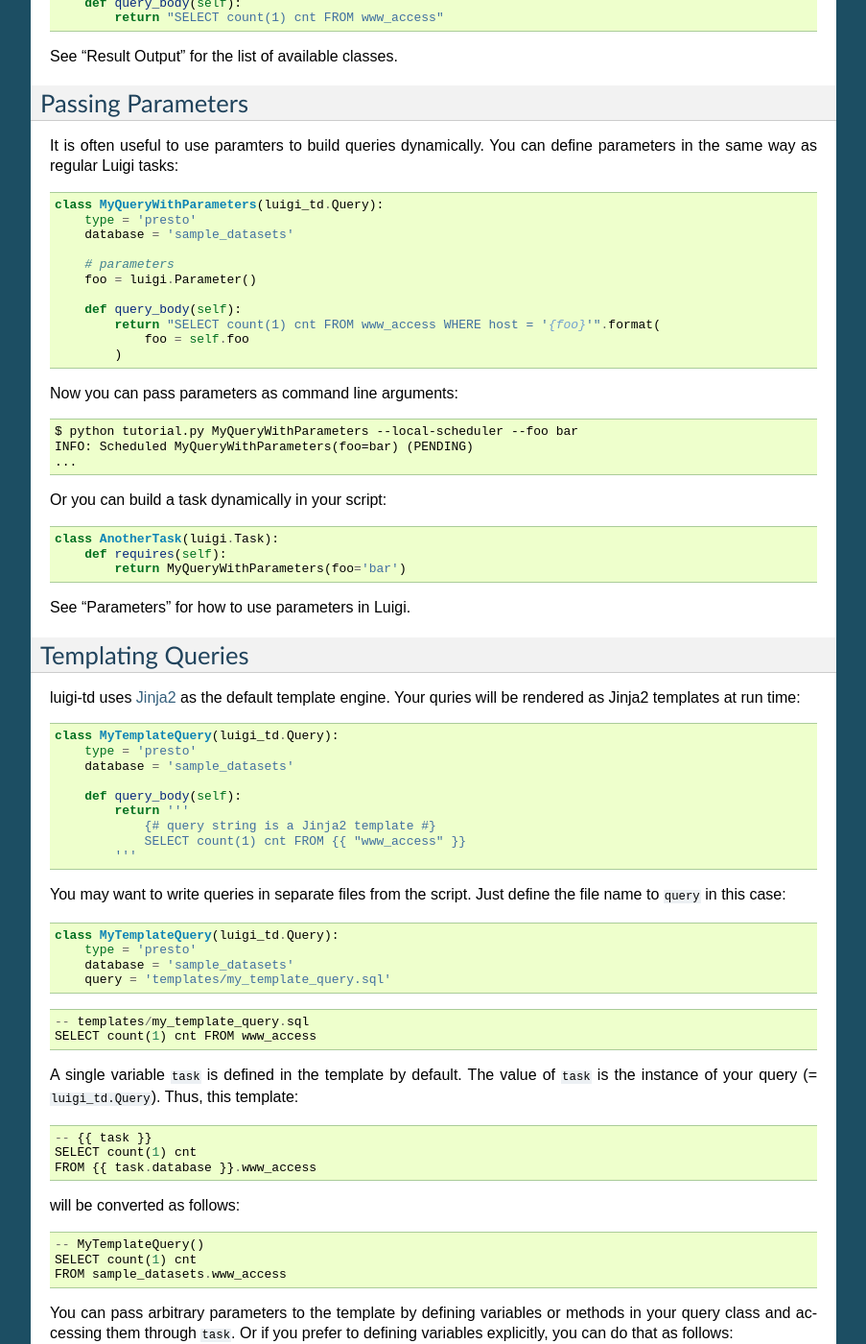
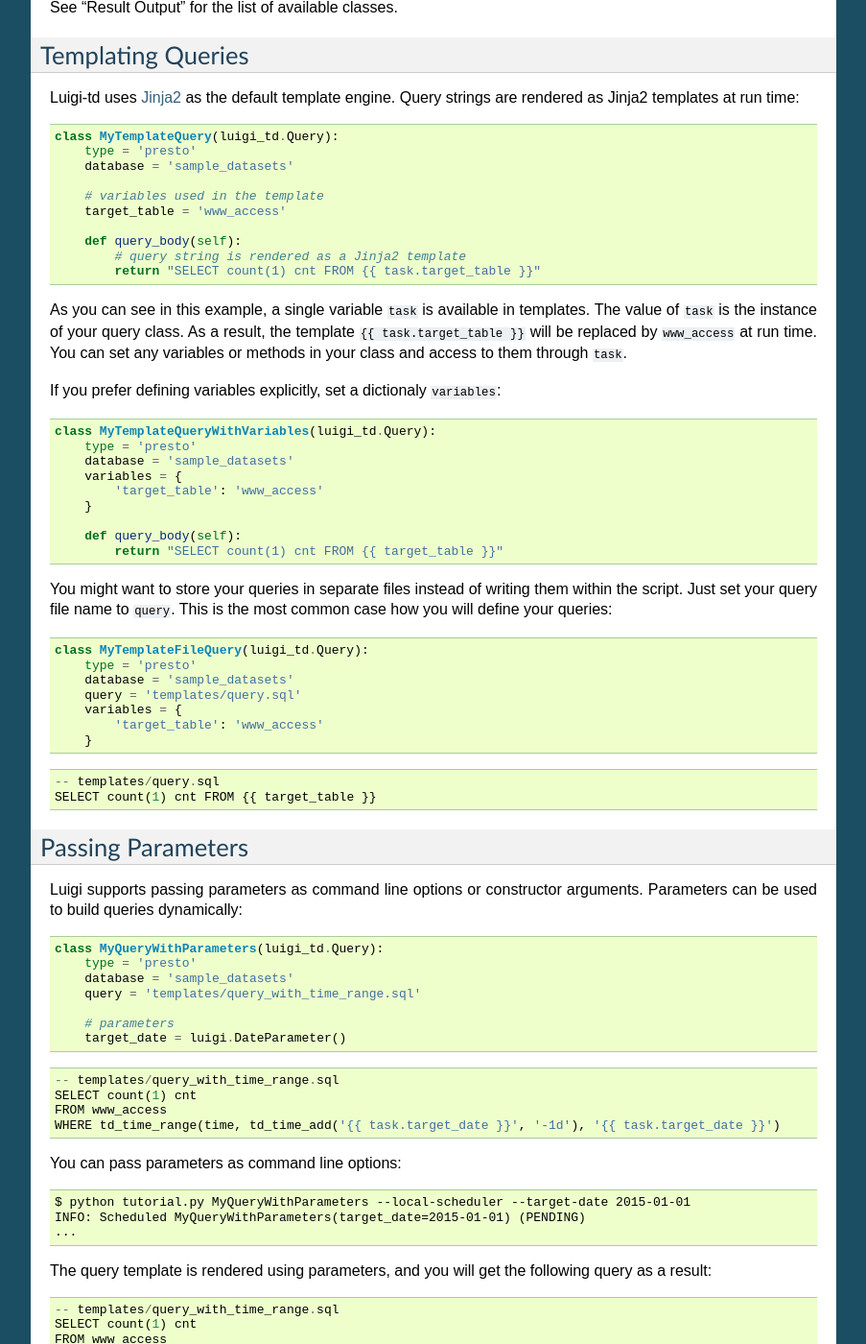
Before and after one commit to treasure-data/luigi-td, a Sphinx documentation site: the page built from docs/gettingstarted.rst, in a window 1280 px wide and 1400 px high, scrolled down 3670 px. Shown: the whole window at 96% size, without its empty margins (198-1101 px from the left). Built offline with Sphinx 7.4.7, drawn with Linux system fonts in a browser that asks for light colours; some of the changed text lies outside the part shown.

Commit message:
Update the tutorial and make it work.

```diff
--- a/docs/gettingstarted.rst
+++ b/docs/gettingstarted.rst
@@ -5,7 +5,7 @@
 Installation
 ============
 
-Assuming you have already installed Python, you can install luigi-td by ``pip``::
+Assuming you have already installed Python, you can install Luigi-td by ``pip``::
 
   $ pip install luigi-td
 
@@ -18,11 +18,11 @@
 
 If you have a configuration file for Luigi (``/etc/luigi/client.cfg`` by default), you can add a ``[td]`` section in it::
 
-  # configuration for luigi
+  # configuration for Luigi
   [core]
-  error-email: luigi@example.com
+  error-email: you@example.com
 
-  # configuration for luigi-td
+  # configuration for Luigi-td
   [td]
   api-key: 1/1c410625...
 
@@ -131,11 +131,9 @@
 Processing the Result
 =====================
 
-At the time our second query ``MyQueryResult`` is called, the query result has not been downloaded yet.  Unless it is adequately small, you should save the result into a local file before processing so you can avoid downloading it again on errors.  That's why we need another step in our data workflow.
+At the time our second query ``MyQueryResult`` is called, the query result has not been downloaded yet.  Unless it is adequately small, you should save the result into a local file before processing so you can avoid downloading it twice on processing errors.  That's why we need another step in our data workflow.
 
-Suppose you had a bug in your data processing code.  If you didn't save the result, you would run the same query and download the result again and again until you successfully fixed the bug.  You shouldn't do that.  Instead, you can easily save the result locally and let Luigi to skip running the same query.
-
-The ``dump()`` method, combined with ``luigi.LocalTarget``, can be used for saving query results to local files::
+Suppose you had a bug in your data processing code.  If you didn't save the result, you would run the same query again and again until you fixed the bug.  Instead, you can use the ``dump()`` method, combined with ``luigi.LocalTarget``, to save query results to local files and let Luigi to skip running the same query::
 
   class MyQueryResultDump(luigi.Task):
       def requires(self):
@@ -163,124 +161,116 @@
 Outputting the Result
 =====================
 
-You might want to send the results of queries to some cloud services, instead of saving them to your local machine.  luigi-td supports various output classes that transfer the results to remote servers, either directly from Treasure Data or indirectly through an intermediate server.
+You might want to send query results to cloud services without saving them to your local machine.  Luigi-td supports various output classes that transfer the results to remote servers, either directly from Treasure Data or indirectly through an intermediate server.
 
-The primitive way of using result outputs is to define ``result_url``::
+The primitive way of using result outputs is to set ``result_url`` in your query class::
 
   class MyOutputQuery(luigi_td.Query):
       type = 'presto'
       database = 'sample_datasets'
 
-      # the output does to S3
+      # the output goes to S3
       result_url = 's3://XXX/my_output_bucket'
 
       # alternatively, you can define a property
-      @property
-      def result_url(self):
-          return 's3://XXX/my_output_bucket'
+      # @property
+      # def result_url(self):
+      #     return 's3://XXX/my_output_bucket'
 
       def query_body(self):
           return "SELECT count(1) cnt FROM www_access"
 
-See `Job Result Output <http://docs.treasuredata.com/categories/result>`_ for the list of available result output options.
+See `Job Result Output <http://docs.treasuredata.com/categories/result>`_ for the list of available result output targets.
 
-It is sometimes convenient to use pre-defined output classes.  For example, you can mixin ``luigi_td.S3ResultOutput`` to your query and get the result output to Amazon S3::
+Luigi-td provides several pre-defined output classes for convenience.  For example, you can mixin ``luigi_td.S3ResultOutput`` to your query and get the result output to Amazon S3::
 
-  class MyOutputQuery(luigi_td.Query, luigi_td.S3ResultOutput):
+  class MyQueryResultOutput(luigi_td.Query, luigi_td.S3ResultOutput):
       type = 'presto'
       database = 'sample_datasets'
 
-      aws_access_key_id = 'xxx'
-      aws_secret_access_key = 'xxx'
-      s3_bucket = 'my_output_bucket'
-      s3_prefix = 'luigi-td/output/'
+      aws_access_key_id = '...'
+      aws_secret_access_key = '...'
+      s3_path = 'my_output_bucket/luigi-td/file.csv'
 
       def query_body(self):
           return "SELECT count(1) cnt FROM www_access"
 
 See "Result Output" for the list of available classes.
 
-Passing Parameters
-==================
-
-It is often useful to use paramters to build queries dynamically.  You can define parameters in the same way as regular Luigi tasks::
-
-  class MyQueryWithParameters(luigi_td.Query):
-      type = 'presto'
-      database = 'sample_datasets'
-
-      # parameters
-      foo = luigi.Parameter()
-
-      def query_body(self):
-          return "SELECT count(1) cnt FROM www_access WHERE host = '{foo}'".format(
-              foo = self.foo
-          )
-
-Now you can pass parameters as command line arguments::
-
-  $ python tutorial.py MyQueryWithParameters --local-scheduler --foo bar
-  INFO: Scheduled MyQueryWithParameters(foo=bar) (PENDING)
-  ...
-
-Or you can build a task dynamically in your script::
-
-  class AnotherTask(luigi.Task):
-      def requires(self):
-          return MyQueryWithParameters(foo='bar')
-
-See "Parameters" for how to use parameters in Luigi.
-
 Templating Queries
 ==================
 
-luigi-td uses `Jinja2 <http://jinja.pocoo.org/>`_ as the default template engine.  Your quries will be rendered as Jinja2 templates at run time::
+Luigi-td uses `Jinja2 <http://jinja.pocoo.org/>`_ as the default template engine.  Query strings are rendered as Jinja2 templates at run time::
 
   class MyTemplateQuery(luigi_td.Query):
       type = 'presto'
       database = 'sample_datasets'
 
+      # variables used in the template
+      target_table = 'www_access'
+
       def query_body(self):
-          return '''
-              {# query string is a Jinja2 template #}
-              SELECT count(1) cnt FROM {{ "www_access" }}
-          '''
+          # query string is rendered as a Jinja2 template
+          return "SELECT count(1) cnt FROM {{ task.target_table }}"
 
-You may want to write queries in separate files from the script.  Just define the file name to ``query`` in this case::
+As you can see in this example, a single variable ``task`` is available in templates.  The value of ``task`` is the instance of your query class.  As a result, the template ``{{ task.target_table }}`` will be replaced by ``www_access`` at run time.  You can set any variables or methods in your class and access to them through ``task``.
 
-  class MyTemplateQuery(luigi_td.Query):
+If you prefer defining variables explicitly, set a dictionaly ``variables``::
+
+  class MyTemplateQueryWithVariables(luigi_td.Query):
       type = 'presto'
       database = 'sample_datasets'
-      query = 'templates/my_template_query.sql'
+      variables = {
+          'target_table': 'www_access'
+      }
 
-::
+      def query_body(self):
+          return "SELECT count(1) cnt FROM {{ target_table }}"
 
-  -- templates/my_template_query.sql
-  SELECT count(1) cnt FROM www_access
+You might want to store your queries in separate files instead of writing them within the script.  Just set your query file name to ``query``.  This is the most common case how you will define your queries::
 
-A single variable ``task`` is defined in the template by default.  The value of ``task`` is the instance of your query (= ``luigi_td.Query``).  Thus, this template::
-
-  -- {{ task }}
-  SELECT count(1) cnt
-  FROM {{ task.database }}.www_access
-
-will be converted as follows::
-
-  -- MyTemplateQuery()
-  SELECT count(1) cnt
-  FROM sample_datasets.www_access
-
-You can pass arbitrary parameters to the template by defining variables or methods in your query class and accessing them through ``task``.  Or if you prefer to defining variables explicitly, you can do that as follows::
-
-  class MyTemplateQuery(luigi_td.Query):
+  class MyTemplateFileQuery(luigi_td.Query):
       type = 'presto'
       database = 'sample_datasets'
-      query = 'templates/my_template_query.sql'
+      query = 'templates/query.sql'
       variables = {
-          'table': 'www_access'
+          'target_table': 'www_access'
       }
 
 ::
 
-  -- templates/my_template_query.sql
-  SELECT count(1) cnt FROM {{ table }}
+  -- templates/query.sql
+  SELECT count(1) cnt FROM {{ target_table }}
+
+Passing Parameters
+==================
+
+Luigi supports passing parameters as command line options or constructor arguments.  Parameters can be used to build queries dynamically::
+
+  class MyQueryWithParameters(luigi_td.Query):
+      type = 'presto'
+      database = 'sample_datasets'
+      query = 'templates/query_with_time_range.sql'
+
+      # parameters
+      target_date = luigi.DateParameter()
+
+::
+
+  -- templates/query_with_time_range.sql
+  SELECT count(1) cnt
+  FROM www_access
+  WHERE td_time_range(time, td_time_add('{{ task.target_date }}', '-1d'), '{{ task.target_date }}')
+
+You can pass parameters as command line options::
+
+  $ python tutorial.py MyQueryWithParameters --local-scheduler --target-date 2015-01-01
+  INFO: Scheduled MyQueryWithParameters(target_date=2015-01-01) (PENDING)
+  ...
+
+The query template is rendered using parameters, and you will get the following query as a result::
+
+  -- templates/query_with_time_range.sql
+  SELECT count(1) cnt
+  FROM www_access
+  WHERE td_time_range(time, td_time_add('2015-01-01', '-1d'), '2015-01-01')
--- a/luigi_td/__init__.py
+++ b/luigi_td/__init__.py
@@ -1,5 +1,5 @@
 from luigi_td.config import *
+from luigi_td.result_output import *
 from luigi_td.state_store import *
-from luigi_td.result import *
 from luigi_td.target import *
 from luigi_td.task import *
```
Also changed, not shown: 6 other files.
